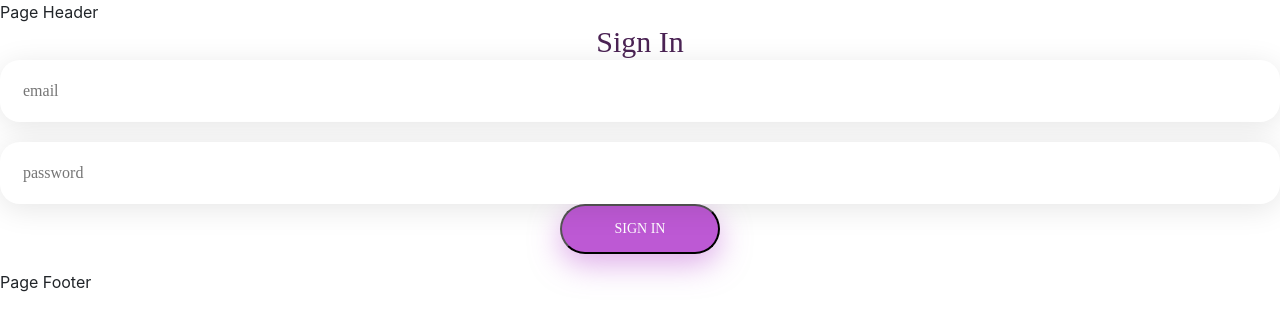
After one commit to mrityunjayfaujdar/codeject, a Node server app: page /users/sign-in in a window 1280 px wide. The commit adds this page. Shown: the top 331 px of the page. Run offline with Node 20, Linux system fonts and the light colour scheme; some libraries are stand-ins or nearby versions.

Commit message:
Added Register and Sign In Pages/Routes

```diff
--- /dev/null
+++ b/assets/css/signin.css
@@ -0,0 +1,268 @@
+.container-login100 {
+  width: 100%;
+  min-height: 100vh;
+  display: -webkit-box;
+  display: -webkit-flex;
+  display: -moz-box;
+  display: -ms-flexbox;
+  display: flex;
+  flex-wrap: wrap;
+  justify-content: center;
+  align-items: center;
+  padding: 15px;
+  background-repeat: no-repeat;
+  background-size: cover;
+  background-position: center;
+  position: relative;
+  z-index: 1;
+}
+.container-login100::before {
+  content: "";
+  display: block;
+  position: absolute;
+  z-index: -1;
+  width: 100%;
+  height: 100%;
+  top: 0;
+  left: 0;
+  background: rgba(93, 84, 240, 0.5);
+  background: -webkit-linear-gradient(
+    left,
+    rgba(0, 168, 255, 0.5),
+    rgba(185, 0, 255, 0.5)
+  );
+  background: -o-linear-gradient(
+    left,
+    rgba(0, 168, 255, 0.5),
+    rgba(185, 0, 255, 0.5)
+  );
+  background: -moz-linear-gradient(
+    left,
+    rgba(0, 168, 255, 0.5),
+    rgba(185, 0, 255, 0.5)
+  );
+  background: linear-gradient(
+    left,
+    rgba(0, 168, 255, 0.5),
+    rgba(185, 0, 255, 0.5)
+  );
+  pointer-events: none;
+}
+/* @media (max-width: 480px) .wrap-login100 {
+  padding-left: 15px;
+  padding-right: 15px;
+} */
+.wrap-login100 {
+  width: 390px;
+  background: #fff;
+  border-radius: 10px;
+  overflow: hidden;
+  box-shadow: 0 3px 20px 0px rgba(0, 0, 0, 0.1);
+  -moz-box-shadow: 0 3px 20px 0px rgba(0, 0, 0, 0.1);
+  -webkit-box-shadow: 0 3px 20px 0px rgba(0, 0, 0, 0.1);
+  -o-box-shadow: 0 3px 20px 0px rgba(0, 0, 0, 0.1);
+  -ms-box-shadow: 0 3px 20px 0px rgba(0, 0, 0, 0.1);
+}
+.p-b-30 {
+  padding-bottom: 30px;
+}
+.p-t-80 {
+  padding-top: 80px;
+}
+.login100-form {
+  width: 100%;
+}
+.m-b-20 {
+  margin-bottom: 20px;
+}
+.login100-form-title {
+  display: block;
+  font-family: SourceSansPro-Bold;
+  font-size: 30px;
+  color: #4b2354;
+  line-height: 1.2;
+  text-align: center;
+}
+.validate-input {
+  position: relative;
+}
+.wrap-input100 {
+  width: 100%;
+  position: relative;
+  background-color: #fff;
+  border-radius: 20px;
+}
+.alert-validate::before {
+  content: attr(data-validate);
+  display: -webkit-box;
+  display: -webkit-flex;
+  display: -moz-box;
+  display: -ms-flexbox;
+  display: flex;
+  align-items: center;
+  position: absolute;
+  width: 100%;
+  min-height: 62px;
+  background-color: #fff;
+  border-radius: 20px;
+  top: 0px;
+  left: 0px;
+  padding: 0 45px 0 22px;
+  pointer-events: none;
+  font-family: SourceSansPro-Bold;
+  font-size: 16px;
+  color: #fa4251;
+  line-height: 1.2;
+}
+.input100 {
+  font-family: SourceSansPro-Bold;
+  font-size: 16px;
+  color: #4b2354;
+  line-height: 1.2;
+  display: block;
+  width: 100%;
+  height: 62px;
+  background: transparent;
+  padding: 0 20px 0 23px;
+}
+input {
+  outline: none;
+  border: none;
+}
+.alert-validate .focus-input100 {
+  box-shadow: 0 5px 30px 0px rgba(250, 66, 81, 0.1);
+  -moz-box-shadow: 0 5px 30px 0px rgba(250, 66, 81, 0.1);
+  -webkit-box-shadow: 0 5px 30px 0px rgba(250, 66, 81, 0.1);
+  -o-box-shadow: 0 5px 30px 0px rgba(250, 66, 81, 0.1);
+  -ms-box-shadow: 0 5px 30px 0px rgba(250, 66, 81, 0.1);
+}
+.focus-input100 {
+  display: block;
+  position: absolute;
+  width: 100%;
+  height: 100%;
+  top: 0;
+  left: 0;
+  pointer-events: none;
+  border-radius: 20px;
+  box-shadow: 0 5px 30px 0px rgba(0, 0, 0, 0.1);
+  -moz-box-shadow: 0 5px 30px 0px rgba(0, 0, 0, 0.1);
+  -webkit-box-shadow: 0 5px 30px 0px rgba(0, 0, 0, 0.1);
+  -o-box-shadow: 0 5px 30px 0px rgba(0, 0, 0, 0.1);
+  -ms-box-shadow: 0 5px 30px 0px rgba(0, 0, 0, 0.1);
+  -webkit-transition: all 0.4s;
+  -o-transition: all 0.4s;
+  -moz-transition: all 0.4s;
+  transition: all 0.4s;
+}
+.btn-hide-validate {
+  font-family: Material-Design-Iconic-Font;
+  font-size: 15px;
+  color: #fa4251;
+  cursor: pointer;
+  display: -webkit-box;
+  display: -webkit-flex;
+  display: -moz-box;
+  display: -ms-flexbox;
+  display: flex;
+  align-items: center;
+  justify-content: center;
+  position: absolute;
+  height: 62px;
+  top: 0px;
+  right: 23px;
+}
+.validate-input {
+  position: relative;
+}
+.wrap-input100 {
+  width: 100%;
+  position: relative;
+  background-color: #fff;
+  border-radius: 20px;
+}
+.container-login100-form-btn {
+  width: 100%;
+  display: -webkit-box;
+  display: -webkit-flex;
+  display: -moz-box;
+  display: -ms-flexbox;
+  display: flex;
+  flex-wrap: wrap;
+  justify-content: center;
+}
+.login100-form-btn {
+  display: -webkit-box;
+  display: -webkit-flex;
+  display: -moz-box;
+  display: -ms-flexbox;
+  display: flex;
+  justify-content: center;
+  align-items: center;
+  padding: 0 20px;
+  min-width: 160px;
+  height: 50px;
+  background-color: #bd59d4;
+  border-radius: 25px;
+  font-family: SourceSansPro-SemiBold;
+  font-size: 14px;
+  color: #fff;
+  line-height: 1.2;
+  text-transform: uppercase;
+  -webkit-transition: all 0.4s;
+  -o-transition: all 0.4s;
+  -moz-transition: all 0.4s;
+  transition: all 0.4s;
+  box-shadow: 0 10px 30px 0px rgba(189, 89, 212, 0.5);
+  -moz-box-shadow: 0 10px 30px 0px rgba(189, 89, 212, 0.5);
+  -webkit-box-shadow: 0 10px 30px 0px rgba(189, 89, 212, 0.5);
+  -o-box-shadow: 0 10px 30px 0px rgba(189, 89, 212, 0.5);
+  -ms-box-shadow: 0 10px 30px 0px rgba(189, 89, 212, 0.5);
+}
+.text-center {
+  text-align: center !important;
+}
+.p-b-20 {
+  padding-bottom: 20px;
+}
+.p-t-57 {
+  padding-top: 57px;
+}
+.flex-c {
+  display: -webkit-box;
+  display: -webkit-flex;
+  display: -moz-box;
+  display: -ms-flexbox;
+  display: flex;
+  justify-content: center;
+}
+.p-b-112 {
+  padding-bottom: 112px;
+}
+.txt1 {
+  font-family: SourceSansPro-Regular;
+  font-size: 16px;
+  line-height: 1.4;
+  color: #999999;
+}
+.login100-social-item {
+  font-size: 25px;
+  color: #3b5998;
+  display: -webkit-box;
+  display: -webkit-flex;
+  display: -moz-box;
+  display: -ms-flexbox;
+  display: flex;
+  justify-content: center;
+  align-items: center;
+  width: 50px;
+  height: 50px;
+  border-radius: 50%;
+  background-color: #fff;
+  margin: 5px;
+  box-shadow: 0 5px 20px 0px rgba(0, 0, 0, 0.1);
+  -moz-box-shadow: 0 5px 20px 0px rgba(0, 0, 0, 0.1);
+  -webkit-box-shadow: 0 5px 20px 0px rgba(0, 0, 0, 0.1);
+  -o-box-shadow: 0 5px 20px 0px rgba(0, 0, 0, 0.1);
+  -ms-box-shadow: 0 5px 20px 0px rgba(0, 0, 0, 0.1);
+}
--- a/controllers/homeController.js
+++ b/controllers/homeController.js
@@ -1,5 +1,5 @@
 module.exports.home = function (req, res) {
   return res.render("home", {
-    title: "Home",
+    title: "home",
   });
 };
--- a/controllers/userController.js
+++ b/controllers/userController.js
@@ -3,3 +3,23 @@ module.exports.profile = (req, res) => {
     title: "Users",
   });
 };
+
+module.exports.registerUser = (req, res) => {
+  return res.render("user_register", {
+    title: "Codeject | Register",
+  });
+};
+
+module.exports.signInUser = (req, res) => {
+  return res.render("user_sign_in", {
+    title: "Codeject | SignIn",
+  });
+};
+
+module.exports.createUser = (req, res) => {
+  //TODO later
+};
+
+module.exports.createSession = (req, res) => {
+  //TODO later
+};
--- a/package.json
+++ b/package.json
@@ -13,6 +13,7 @@
   "author": "Mrityunjay",
   "license": "ISC",
   "dependencies": {
+    "cookie-parser": "^1.4.5",
     "ejs": "^3.1.6",
     "express": "^4.17.1",
     "express-ejs-layouts": "^2.5.0",
--- a/routes/users.js
+++ b/routes/users.js
@@ -3,5 +3,7 @@ const router = express.Router();
 const userController = require("../controllers/userController");
 
 router.get("/profile", userController.profile);
+router.get("/register", userController.registerUser);
+router.get("/sign-in", userController.signInUser);
 
 module.exports = router;
--- /dev/null
+++ b/views/user_sign_in.ejs
@@ -0,0 +1,37 @@
+<!-- <link href="//maxcdn.bootstrapcdn.com/bootstrap/4.1.1/css/bootstrap.min.css" rel="stylesheet" id="bootstrap-css">
+<link rel="stylesheet" href="/css/signin.css"> -->
+<!------ Include the above in your HEAD tag ---------->
+
+			<form class="login100-form validate-form" action="/users/create-session" method="POST">
+				<span class="login100-form-title p-b-37">
+					Sign In
+				</span>
+
+				<div class="wrap-input100 validate-input m-b-20" data-validate="Enter username or email">
+					<input class="input100" type="text" name="email" placeholder="email">
+					<span class="focus-input100"></span>
+				</div>
+
+				<div class="wrap-input100 validate-input m-b-25" data-validate = "Enter password">
+					<input class="input100" type="password" name="pass" placeholder="password">
+					<span class="focus-input100"></span>
+				</div>
+
+				<div class="container-login100-form-btn">
+					<button class="login100-form-btn" type="submit">
+						Sign In
+					</button>
+				</div>
+			</form>
+
+
+		</div>
+	</div>
+
+
+
+	<div id="dropDownSelect1"></div>
+
+
+    <!-- <script src="//maxcdn.bootstrapcdn.com/bootstrap/4.1.1/js/bootstrap.min.js"></script>
+<script src="//cdnjs.cloudflare.com/ajax/libs/jquery/3.2.1/jquery.min.js"></script> -->
```
Also changed, not shown: assets/css/register.css (added, +25 -0 lines), models/User.js (added, +27 -0 lines), views/home.ejs (+3 -4 lines), views/user_register.ejs (added, +38 -0 lines), 1 other file.
